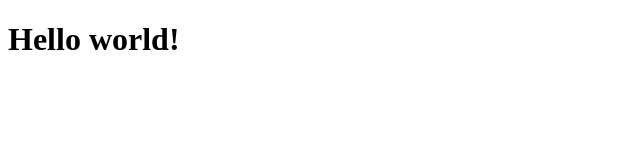
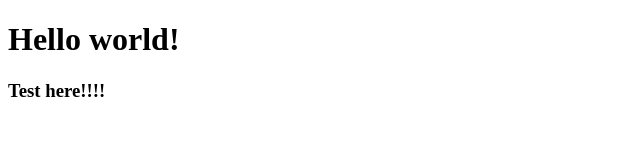
Before and after one commit to BaoJay/Generics-Typescript, a website with bundled scripts: page index.html in a window 1280 px wide. Shown: the whole page, without its empty margins (0-640 px from the left). Built offline with nearby package versions, Linux system fonts and the light colour scheme.

Commit message:
testing update

```diff
--- a/index.html
+++ b/index.html
@@ -9,5 +9,6 @@
   </head>
   <body>
     <h1>Hello world!</h1>
+    <h3>Test here!!!!</h3>
   </body>
 </html>
```
